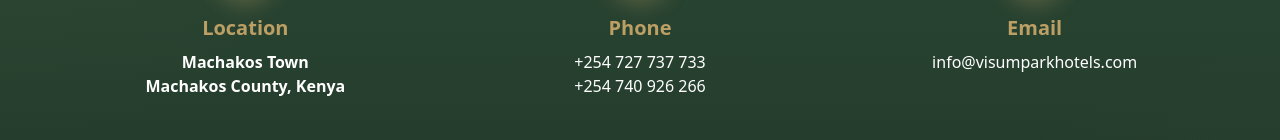
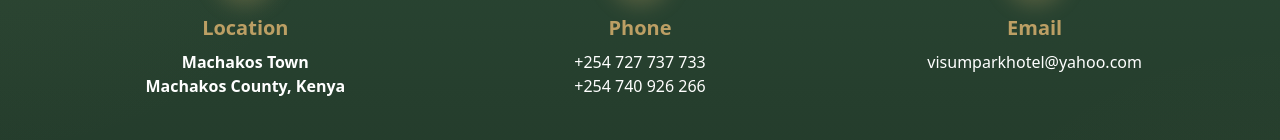
Before and after one commit to visum-park/website, a React (Vite) app: page / in a window 1280 px wide. Shown: the part 3871-4011 px from the top of the page. Built offline with nearby package versions, Linux system fonts and the light colour scheme; no server answers.

Commit message:
update email address

```diff
--- a/src/App.tsx
+++ b/src/App.tsx
@@ -170,7 +170,7 @@
                   Email
                 </h3>
                 <p className="text-white">
-                  info@visumparkhotels.com
+                  visumparkhotel@yahoo.com
                   <br />
                 </p>
               </motion.div>
--- a/src/components/footer.tsx
+++ b/src/components/footer.tsx
@@ -120,7 +120,7 @@
               Email
             </h3>
             <p className="text-white">
-              info@visumparkhotels.com
+              visumparkhotel@yahoo.com
               <br />
             </p>
           </motion.div>
```
